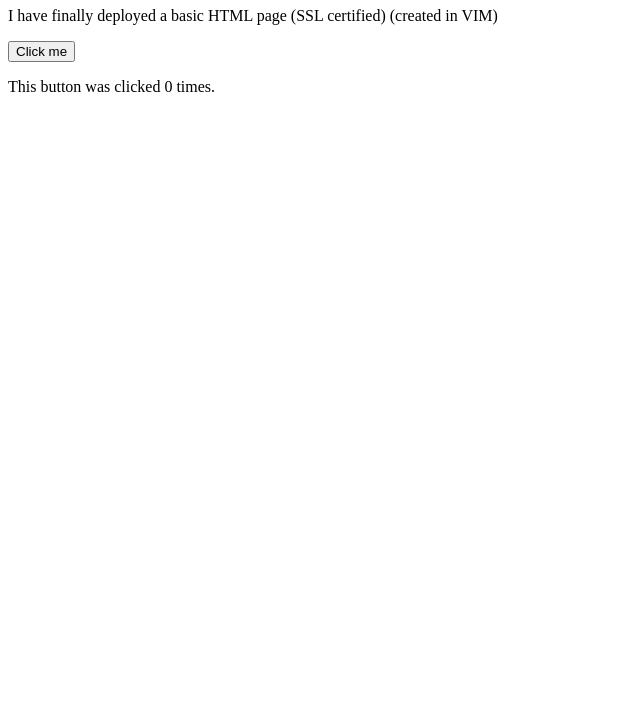
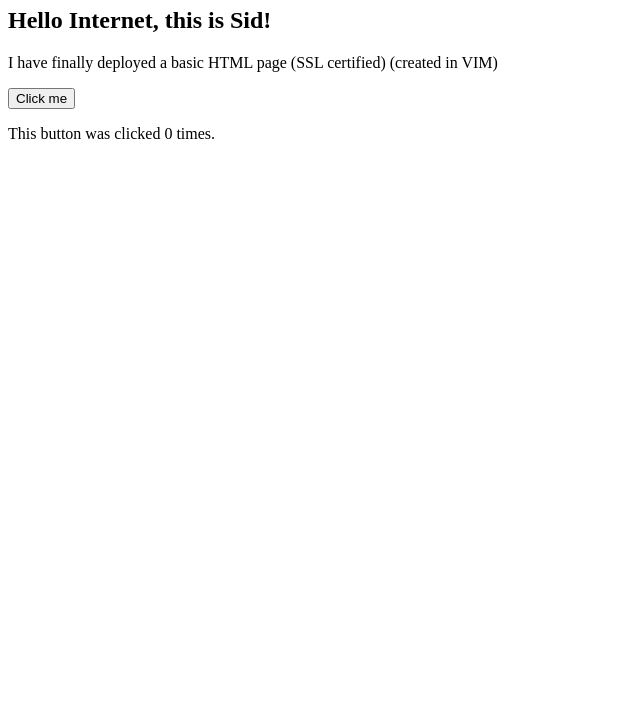
Before and after one commit to Sid-26/sid-portfolio, a plain HTML site: page index.html in a window 1280 px wide. Shown: the part 73-800 px from the top of the page, without its empty margins (0-640 px from the left). Drawn offline with Linux system fonts and the light colour scheme.

Commit message:
added my name

```diff
--- a/index.html
+++ b/index.html
@@ -34,6 +34,7 @@
     </head>
     <body>
         <h1>Hello World!!</h1>
+        <h2>Hello Internet, this is Sid!</h2>
         <p>I have finally deployed a basic HTML page (SSL certified) (created in VIM)</p>
          <!-- hi source code viewer, you can't do any RFIs here. -->
         <div>
```
